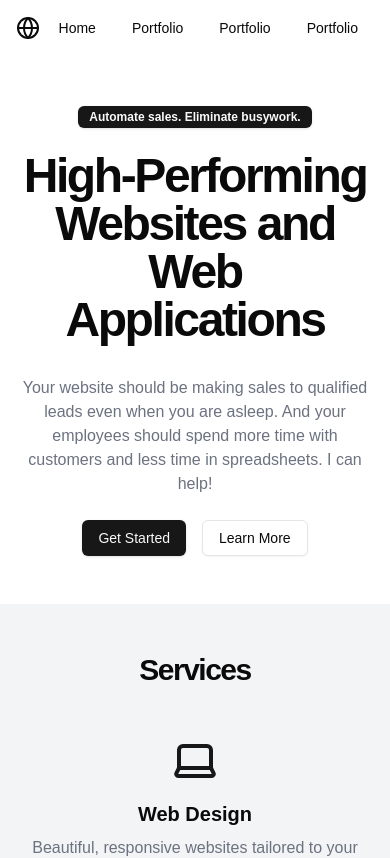
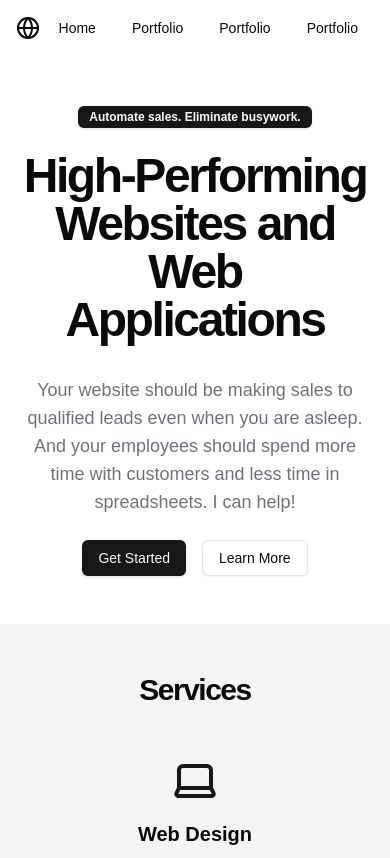
Before and after one commit to asvirts/andrew-virts, a Next.js app in the folder andrew/: page / in a window 390 px wide. Shown: the top 858 px of the page. Built offline with nearby package versions, Linux system fonts and the light colour scheme.

Commit message:
Update homepage paragraph styling for improved responsiveness by adjusting text size for better readability across devices.

```diff
--- a/andrew/app/page.tsx
+++ b/andrew/app/page.tsx
@@ -85,7 +85,7 @@ export default function Home() {
                 <h1 className="text-5xl sm:text-6xl md:text-9xl font-bold tracking-tighter py-4">
                   High-Performing Websites and Web Applications
                 </h1>
-                <p className="mx-auto max-w-[700px] text-gray-500 md:text-xl dark:text-gray-400 py-2">
+                <p className="mx-auto max-w-[700px] text-gray-500 text-lg sm:text-xl md:text-xl dark:text-gray-400 py-2">
                   Your website should be making sales to qualified leads even
                   when you are asleep. And your employees should spend more time
                   with customers and less time in spreadsheets. I can help!
```
